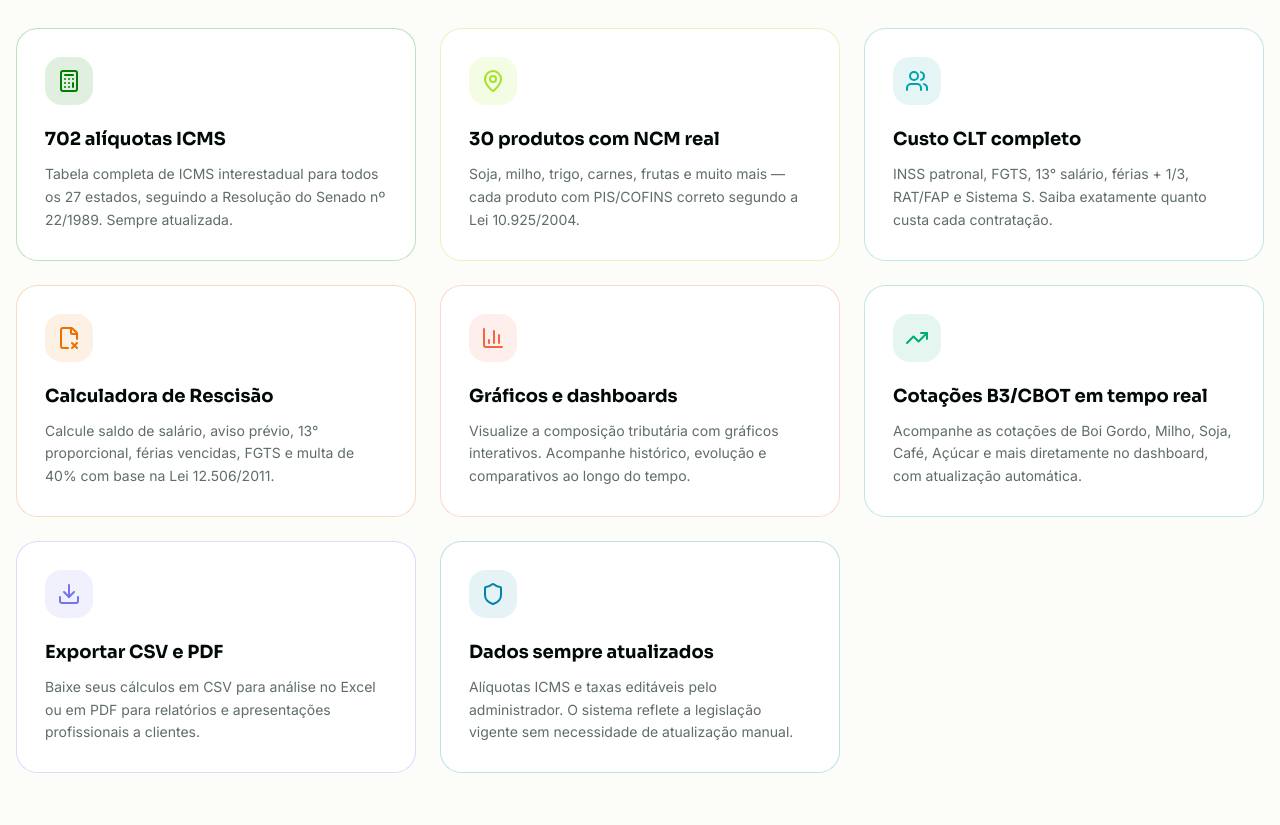
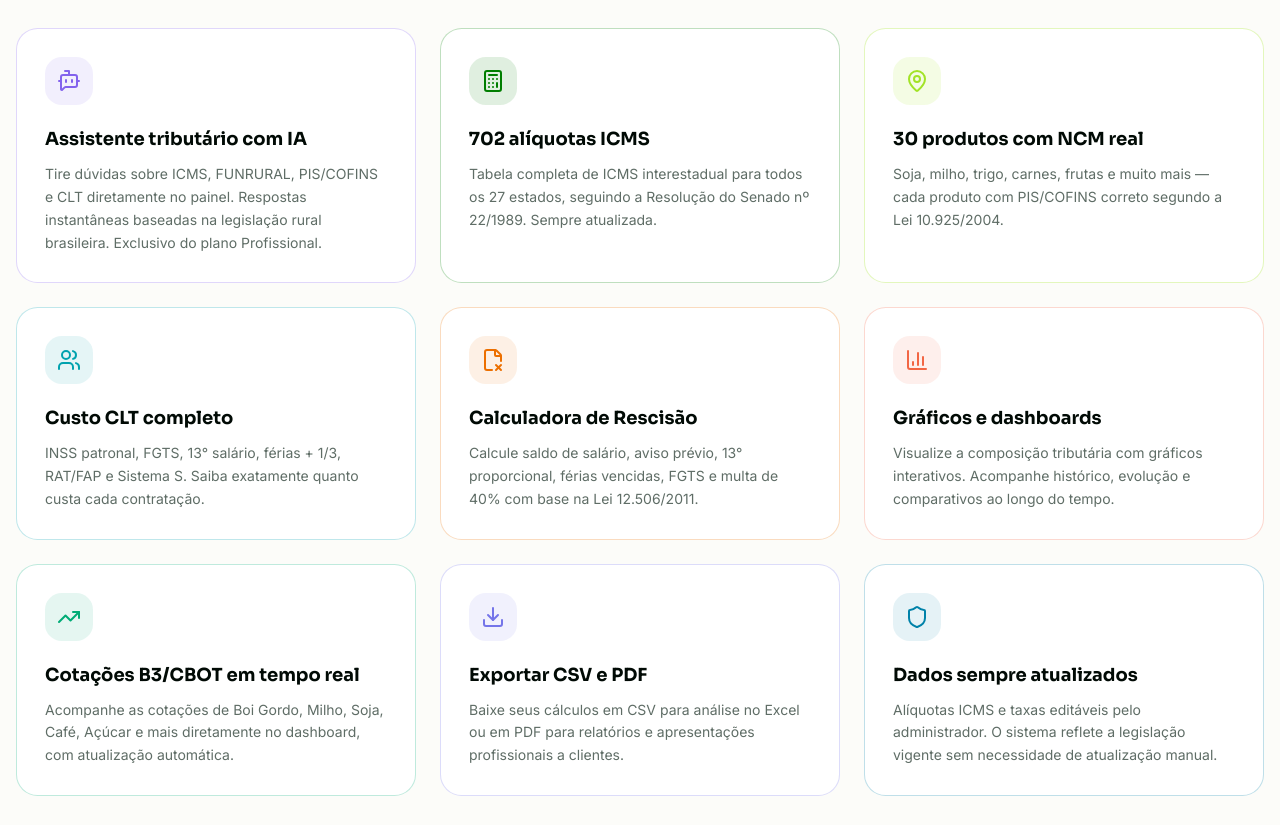
Before and after one commit to felixunai/tributorural, a Next.js app: page / in a window 1280 px wide. Shown: the part 1580-2405 px from the top of the page. Built offline with nearby package versions, Linux system fonts and the light colour scheme; no server answers.

Commit message:
feat: card do assistente tributário com IA na seção de funcionalidades

```diff
--- a/src/components/landing/FeaturesSection.tsx
+++ b/src/components/landing/FeaturesSection.tsx
@@ -9,9 +9,19 @@ import {
   Lock,
   FileX2,
   TrendingUp,
+  BotMessageSquare,
 } from "lucide-react";
 
 const features = [
+  {
+    icon: BotMessageSquare,
+    title: "Assistente tributário com IA",
+    description:
+      "Tire dúvidas sobre ICMS, FUNRURAL, PIS/COFINS e CLT diretamente no painel. Respostas instantâneas baseadas na legislação rural brasileira. Exclusivo do plano Profissional.",
+    accent: "oklch(0.60 0.20 290)",
+    accentLight: "oklch(0.60 0.20 290 / 0.10)",
+    accentBorder: "oklch(0.60 0.20 290 / 0.25)",
+  },
   {
     icon: Calculator,
     title: "702 alíquotas ICMS",
```
